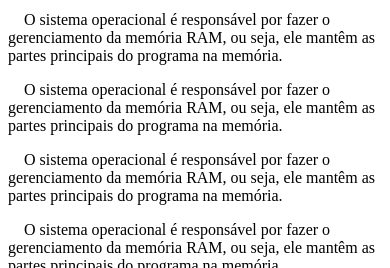
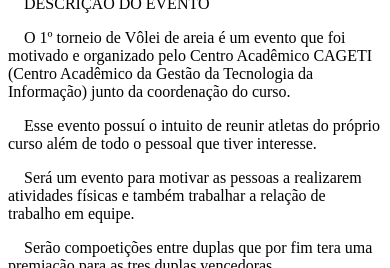
Before and after one commit to JonasKuhn/dsv-php, a PHP site: page / in a window 390 px wide. Shown: the part 1553-1821 px from the top of the page. Run offline with PHP 8.4, Linux system fonts and the light colour scheme; some libraries are stand-ins or nearby versions.

Commit message:
dsv-evento ajustes de layout, adicionado conteudos e criado âncoras

```diff
--- a/evento/view/cabecalho.php
+++ b/evento/view/cabecalho.php
@@ -4,6 +4,6 @@
 <!--<div class="buttons">
     <a href="#"><button class="btn-participar">Participar</button></a>
 </div>-->
-<div class="img-cabecalho">
+<div class="img-cabecalho" id="inicio">
     <img id="img-cabecalho" src="../img/img-evento.png" alt="imagem" name="img-evento">
 </div>
--- /dev/null
+++ b/evento/view/cronograma.php
@@ -0,0 +1,19 @@
+<div class="conteudo">
+    <hr>
+    <div class="topico" id="cronograma">
+        <p class="evento-item">&emsp;CRONOGRAMA DO EVENTO</p>
+        <p>&emsp;Esse evento será relizado no dia 31 de março de 2018 na AABB(Associação Atlética Banco do Brasil).</p>
+
+        <p class="p-center">Terá início as 8 hras.</p>
+        <p class="p-center">Esta será a ordem de jogos:</p>
+
+        <p class="p-center">Time A X Time G</p>
+        <p class="p-center">Time B X Time H</p>
+        <p class="p-center">Time C X Time I</p>
+        <p class="p-center">Time D X Time J</p>
+        <p class="p-center">Time E X Time K</p>
+        <p class="p-center">Time F X Time L</p>
+
+        <p>Após isso sera feita as próximas tabelas de disputas.</p>
+    </div>
+</div>
--- /dev/null
+++ b/evento/view/descricao.php
@@ -0,0 +1,16 @@
+<div class="conteudo">
+    <hr>
+    <h1><?php echo "$nomeEvento" ?><br></h1>
+    <div class="data">
+        <img src="../img/icon-calendario.jpg" alt="icon-calendario" name="Calendario">
+        <span><?php echo "$data" ?></span>
+    </div>
+    <div class="topico" id="descricao">
+        <p class="evento-item">&emsp;DESCRIÇÃO DO EVENTO</p>
+        <p>&emsp;O 1º torneio de Vôlei de areia é um evento que foi motivado e organizado pelo
+            Centro Acadêmico CAGETI (Centro Acadêmico da Gestão da Tecnologia da Informação) junto da coordenação do curso.</p>
+        <p>&emsp;Esse evento possuí o intuito de reunir atletas do próprio curso além de todo o pessoal que tiver interesse. </p>
+        <p>&emsp;Será um evento para motivar as pessoas a realizarem atividades físicas e também trabalhar a relação de trabalho em equipe.</p>
+        <p>&emsp;Serão compoetições entre duplas que por fim tera uma premiação para as tres duplas vencedoras.</p>
+    </div>
+</div>
--- a/evento/view/index.php
+++ b/evento/view/index.php
@@ -11,14 +11,14 @@ and open the template in the editor.
         <title>1º Torneio de Volêi de Areia - Cageti</title>
         <link rel="shortcut icon" href="../img/ico.png" type="image/x-icon" />
         <link href="https://fonts.googleapis.com/css?family=Roboto:100,100i,300,300i,400,400i,500,500i,700,700i,900,900i" rel="stylesheet">
-        <link href="https://fonts.googleapis.com/css?family=Indie+Flower" rel="stylesheet">
+        <link href="https://fonts.googleapis.com/css?family=Bree+Serif" rel="stylesheet">
         <link rel="stylesheet" href="../css/main-responsivo.css" type="text/css">
         <script type="text/javascript" src="../jquery-3.2.1.js"></script>
     </head>
     <body>
         <div class="menu-cabecalho"><!--BaraMenu -->
             <?php
-                include ('./menu.php');
+            include ('./menu.php');
             ?>
         </div><!--Fim baraMenu-->
 
@@ -30,10 +30,13 @@ and open the template in the editor.
 
         <div class="principal-conteudo"><!--Principal -->
             <?php
-                $nomeEvento = "1º Torneio de Vôlei de Areia";
-                $data = "Sábado, 21 de Abril de 2018";
-                $local = "Associação JBS - Itapiranga, SC";
-                include ('./inicial.php');
+            $nomeEvento = "1º Torneio de Vôlei de Areia";
+            $data = "Sábado, 21 de Abril de 2018";
+            $local = "Associação JBS - Itapiranga, SC";
+            include ('./descricao.php');
+            include ('./cronograma.php');
+            include ('./patrocinadores.php');
+            include ('./valor.php');
             ?>
         </div><!--Fim Principal-->
 
--- a/evento/view/inicial.php
+++ /dev/null
@@ -1,19 +0,0 @@
-<div class="conteudo">
-    <hr>
-    <h1><?php echo "$nomeEvento" ?><br></h1>
-    <div class="data">
-        <img src="../img/icon-calendario.jpg" alt="icon-calendario" name="Calendario">
-        <span><?php echo "$data"?></span>
-    </div>
-    <div class="topico">
-        <p class="evento-item">&emsp;O que é? </p>
-        <p>&emsp;O sistema operacional é responsável por fazer o gerenciamento da memória RAM,
-            ou seja, ele mantêm as partes principais do programa na memória.</p>
-        <p>&emsp;O sistema operacional é responsável por fazer o gerenciamento da memória RAM,
-            ou seja, ele mantêm as partes principais do programa na memória.</p>
-        <p>&emsp;O sistema operacional é responsável por fazer o gerenciamento da memória RAM,
-            ou seja, ele mantêm as partes principais do programa na memória.</p>
-        <p>&emsp;O sistema operacional é responsável por fazer o gerenciamento da memória RAM,
-            ou seja, ele mantêm as partes principais do programa na memória.</p>
-    </div>
-</div>
--- a/evento/view/menu.php
+++ b/evento/view/menu.php
@@ -2,19 +2,31 @@
 
 <nav class="menu">
     <a class="btn-fechar">x</a>
-    <ul>
-        <li><a href="#">Inicial</a></li>
-        <li><a href="#">Programação</a></li>
-        <li><a href="#">Preços</a></li>
-        <li><a href="#">Localização</a></li>
-        <li><a href="#">Contato</a></li>
+    <ul class="nav">
+        <li><a href="#inicio">Inicial</a></li>
+        <li><a href="#descricao">Descrição</a></li>
+        <li><a href="#cronograma">Cronograma</a></li>
+        <li><a href="#patrocinadores">Patrocinadores</a></li>
+        <li><a href="#valores">Valores</a></li>
+        <li><a href="#contato">Contato</a></li>
     </ul>
     <script>
-        $(".btn-menu").click(function (){
+        $(".btn-menu").click(function () {
             $(".menu").show();
         });
-        $(".btn-fechar").click(function (){
+        $(".btn-fechar").click(function () {
             $(".menu").hide();
+        });
+    </script>
+    <script>
+        $('.nav a[href^="#"]').on('click', function (e) {
+            e.preventDefault();
+            var id = $(this).attr('href'),
+                    targetOffset = $(id).offset().top;
+
+            $('html, body').animate({
+                scrollTop: targetOffset - 100
+            }, 500);
         });
     </script>
 </nav>
--- /dev/null
+++ b/evento/view/patrocinadores.php
@@ -0,0 +1,11 @@
+<div class="conteudo">
+    <hr>
+    <div class="topico" id="patrocinadores">
+        <p class="evento-item">&emsp;PATROCINADORES</p>
+        <p>&emsp;UCEFF</p>
+        <p>Unidade Centro Universitario FAI em Faculdades</p>
+        <p>&emsp;CBV</p>
+        <p>Confederação Brasileira de Voleibol</p>
+
+    </div>
+</div>
--- a/evento/view/rodape.php
+++ b/evento/view/rodape.php
@@ -1,4 +1,4 @@
-<footer class="contatos">
+<footer class="contatos" id="contato">
     <div class="icon">
         <a href="#"><img src="../img/icon-email.png" alt="e-mail"> </a>
         <p>cageti@faifaculdades.edu.br</p>
--- /dev/null
+++ b/evento/view/valor.php
@@ -0,0 +1,9 @@
+<div class="conteudo">
+    <hr>
+    <div class="topico" id="valores">
+        <p class="evento-item">&emsp;VALORES</p>
+        <p>&emsp;O valor para as duplas que irão participar sera de 50 reais (por dupla).</p>
+        <p>OBS:Esse valor é coletado para realizar a premiação das equipes.</p>
+
+    </div>
+</div>
```
Also changed, not shown: evento/css/main-responsivo.css (+31 -27 lines).
